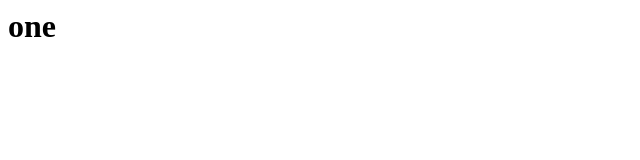
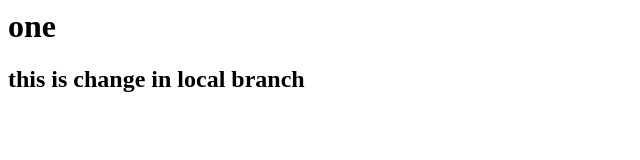
Before and after one commit to alihamza-08/localrepo, a plain HTML site: page index1.html in a window 1280 px wide. Shown: the whole page, without its empty margins (0-640 px from the left). Drawn offline with Linux system fonts and the light colour scheme.

Commit message:
change in local branch

```diff
--- a/index1.html
+++ b/index1.html
@@ -2,3 +2,4 @@
 <body>
     <h1>one</h1>
 </body>
+<h2> this is change in local branch </h2>
```
